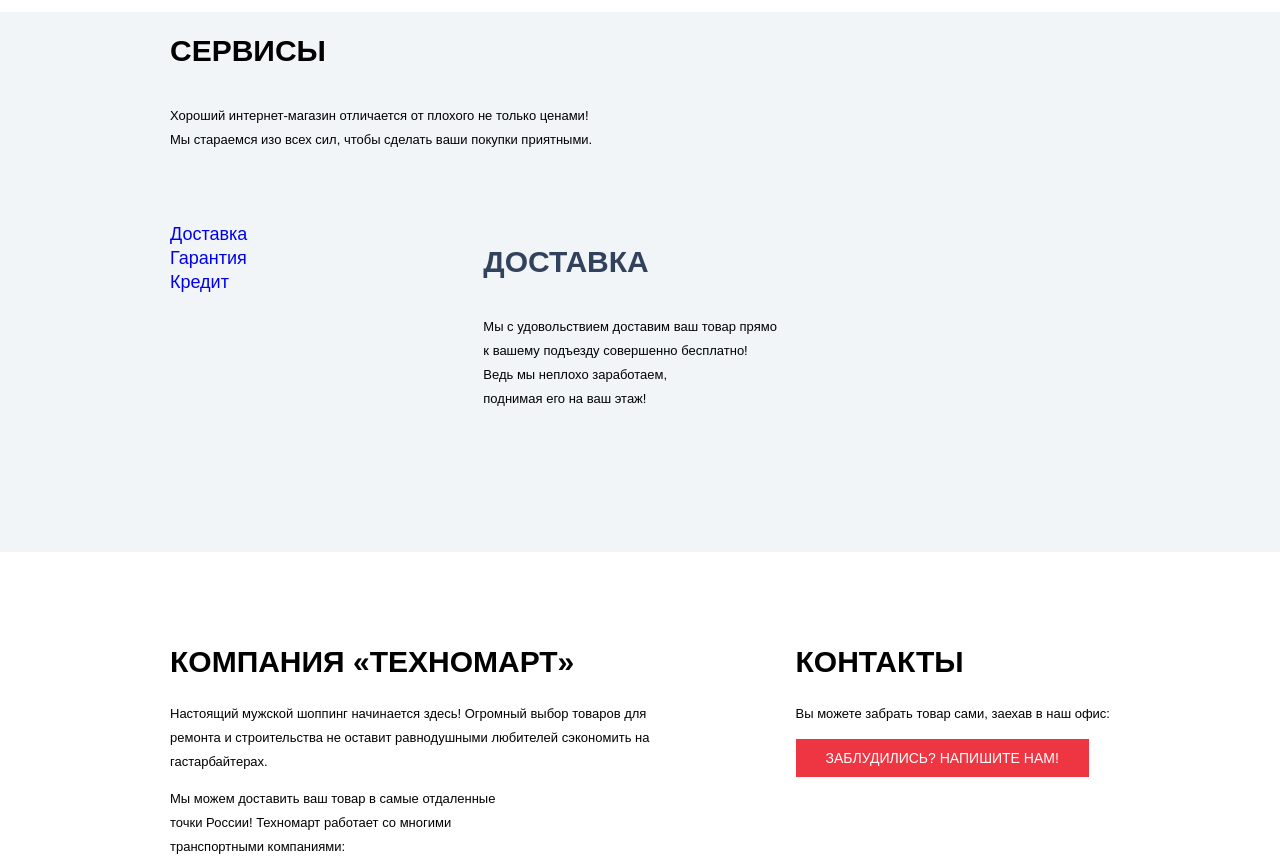
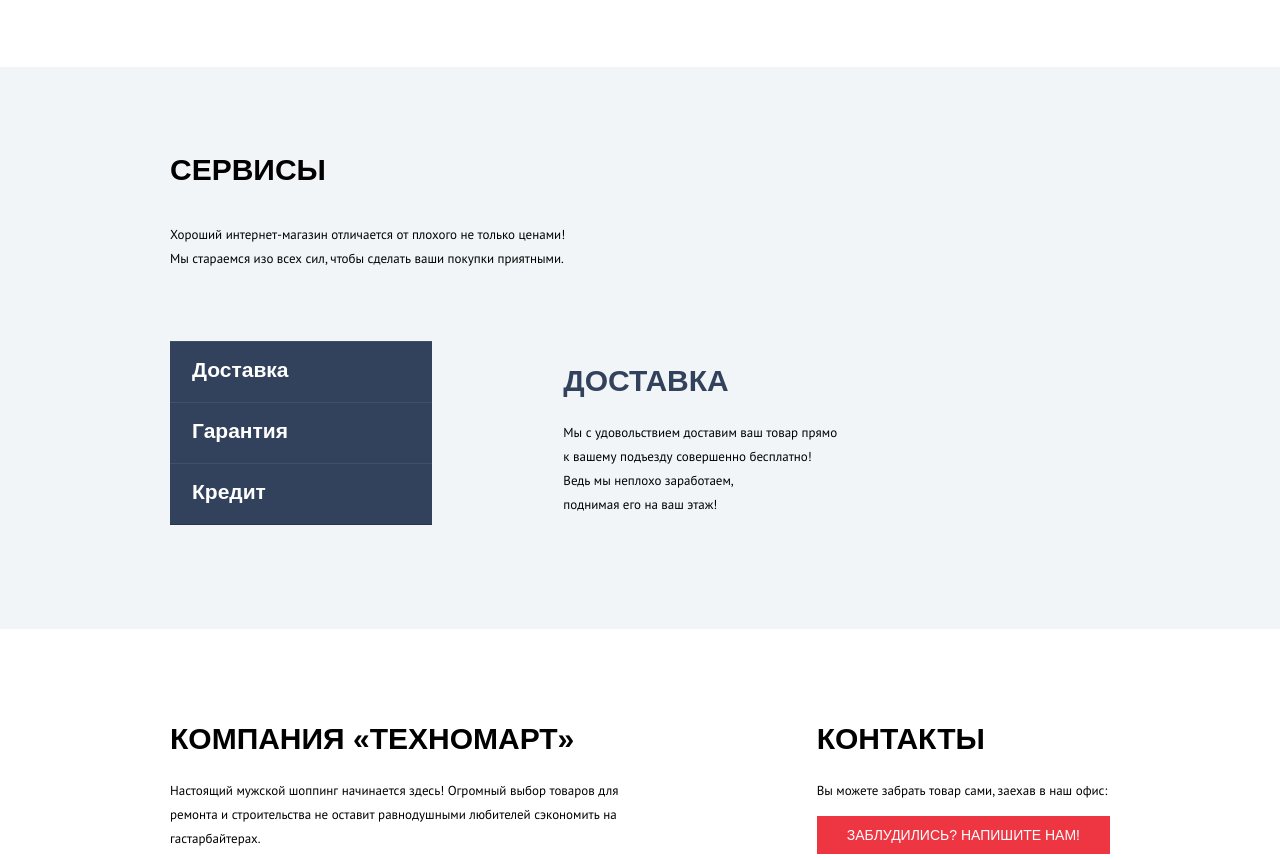
Before and after one commit to valeriyaadikovna/1649153-technomart-30, a plain HTML site: page index.html in a window 1280 px wide. Shown: the part 1940-2800 px from the top of the page. Drawn offline with Linux system fonts and the light colour scheme; a web font is replaced by a local one.

Commit message:
Исправление недочетов

```diff
--- a/css/style.css
+++ b/css/style.css
@@ -14,6 +14,7 @@
     /* Border */
   --border-popgoods: #EAEAEA;
   --basic-border: #E5E5E5;
+  --dark-shadow-service: #405069;
   /* Basic */
   --basic-black: #000000;
   --basic-super-dark:#1D2739;
@@ -393,14 +394,18 @@
   font-size: 13px;
 }
 
+
 .features-button{
   display: flex;
   position: absolute;
   align-items: center;
   justify-content: center;
+  text-transform: uppercase;
   width: 135px;
-  background-color: var(--basic-white);
-  opacity: 0.3;
+  font-size: 14px;
+  line-height: 18px;
+  background-color: rgba(229,229,229,0.3);
+  color: var(--basic-white);
   margin: 64px 142px 21px 22px;
   padding: 10px 0;
 }
@@ -577,6 +582,7 @@
 
 .gallery-content .button-red{
   margin: 114px 0 27px 24px;
+  padding: 11px 46px 9px 46px;
 }
 
 /* Popular goods */
@@ -682,7 +688,7 @@
   align-content: start;
   gap: 20px;
   margin: 0;
-  margin-bottom: 15px;
+  margin-bottom: 70px;
   padding: 0;
   grid-column-start: 1;
   list-style: none;
@@ -708,31 +714,57 @@
 
 /* Services */
 
-.services {
+.service-wrapper {
   background: var(--basic-background);
-  padding-bottom: 128px;
   margin-bottom: 70px;
 }
 
 .service {
   display: grid;
   grid-template-columns: 1fr 1fr 1fr;
+  padding-top: 64px;
+  padding-bottom: 99px;
 }
 
 .about-service {
   grid-column: 1/3;
   margin-bottom: 70px;
+  font-family: PT Sans;
 }
 
 .service-list {
   grid-column-start: 1;
+  list-style: none;
   margin: 0;
   padding: 0;
-  list-style: none;
+
+}
+
+.service-item {
+  display: flex;
+  font-size: 21px;
+  line-height: 30px;
+  font-weight: bold;
+  width: 240px;
+  padding: 14px 0 17px 22px;
+  background-color: var(--basic-dark);
+  box-shadow: 0px 1px 0px var(--basic-extra-dark),
+  inset 0px 1px 0px var(--dark-shadow-service);
+
+}
+
+.service-item a{
+  color: var(--basic-white);
+  text-transform: capitalize;
+}
+
+.delivery {
+  grid-column: 2/-1;
+  margin-left: 80px;
 }
 
 .delivery-slide {
-  grid-column: 2/-1;
+  font-family: PT Sans;
 }
 
 /* Сompany */
@@ -741,7 +773,11 @@
   display: flex;
   justify-content: space-between;
   margin-bottom: 70px;
+}
 
+.info p,
+.location p {
+  font-family: PT Sans;
 }
 
 /* Footer */
@@ -922,14 +958,15 @@
 .breadcrumbs li {
   position: relative;
   margin-right: 42px;
+  font-family: PT Sans;
+  font-size: 13px;
+  line-height: 18px;
+  text-transform: uppercase;
+  color: var(--basic-black);
 }
 
 .page-catalog .breadcrumbs {
   grid-column: 1 / -1;
-}
-
-.breadcrumbs a {
-  color: var(--basic-black);
 }
 
 .breadcrumbs a:hover,
@@ -991,6 +1028,7 @@
   font-size: 18px;
   line-height: 20px;
   font-weight: bold;
+  padding: 0 17px;
 }
 
 .catalog-item del {
@@ -1018,6 +1056,7 @@
   }
 
 /* Low information */
+
 .catalog-info {
   background: var(--basic-background);
   margin-top: 59px;
@@ -1026,6 +1065,7 @@
 }
 
 .catalog-info p{
+  font-family: PT Sans;
   margin-top: 25px;
 }
 
@@ -1044,6 +1084,8 @@
   display: block;
   padding: 10px 15px;
   margin-right: 10px;
+  font-size: 13px;
+  line-height: 18px;
   font-family: PT Sans;
   color: var(--basic-black);
   background-color: var(--basic-white);
--- a/index.html
+++ b/index.html
@@ -202,8 +202,9 @@
       </ul>
       </div>
     </section>
-    <div class="services">
-        <section class="service container">
+    <section class="service-wrapper">
+      <div class="container">
+        <div class="service">
           <h2 class="h2 h2-black">Сервисы</h2>
           <p class="about-service">Хороший интернет-магазин отличается от плохого не только ценами!</br> Мы стараемся
             изо всех сил, чтобы сделать ваши покупки приятными.</p>
@@ -212,12 +213,15 @@
             <li class="service-item"><a href="blank.html">Гарантия</a></li>
             <li class="service-item"><a href="blank.html">Кредит</a></li>
           </ul>
-          <h2 class="h2">Доставка</h2>
-          <p class="delivery-slide">Мы с удовольствием доставим ваш товар прямо</br> к вашему подъезду совершенно
-            бесплатно!</br> Ведь мы неплохо заработаем,</br>
-            поднимая его на ваш этаж!</p>
-        </section>
-    </div>
+          <div class="delivery">
+            <h2 class="h2">Доставка</h2>
+            <p class="delivery-slide">Мы с удовольствием доставим ваш товар прямо</br> к вашему подъезду совершенно
+              бесплатно!</br> Ведь мы неплохо заработаем,</br>
+              поднимая его на ваш этаж!</p>
+          </div>
+        </div>
+      </div>
+    </section>
     <!--
     <section class="service-content">
       <h2 class="h2">Гарантия</h2>
@@ -249,7 +253,7 @@
         </ul>
         <a class="button button-red" href="blank.html">Подробнее о компании</a>
       </section>
-      <section>
+      <section class="location">
         <h2 class="h2 h2-black">КОНТАКТЫ</h2>
         <p>Вы можете забрать товар сами, заехав в наш офис:</p>
         <a class="button button-red" href="blank.html">Заблудились? НапиШИТЕ НАМ!</a>
```
